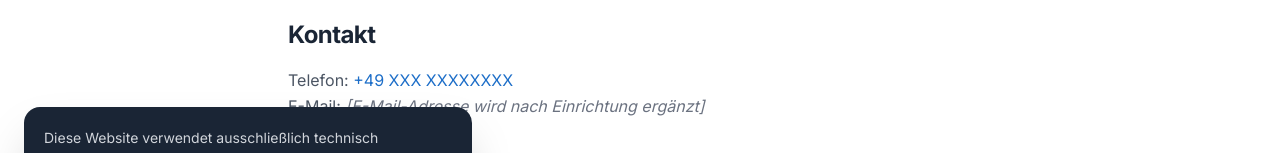
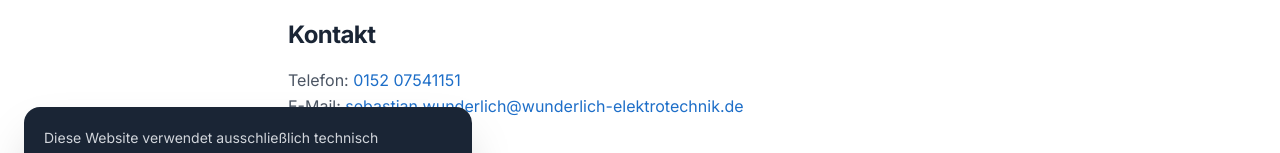
Before and after one commit to ElektroWunder/wunderlich-elektrotechnik, a Next.js app: page /impressum in a window 1280 px wide. Shown: the part 503-656 px from the top of the page. Built offline with nearby package versions, Linux system fonts and the light colour scheme; no server answers.

Commit message:
Impressum & Über uns: E-Mail und Telefon eingetragen
Co-Authored-By: Claude Sonnet 4.6 <noreply@anthropic.com>

```diff
--- a/app/impressum/page.tsx
+++ b/app/impressum/page.tsx
@@ -28,8 +28,8 @@ export default function ImpressumPage() {
           <section>
             <h2>Kontakt</h2>
             <p>
-              Telefon: <a href="tel:+49XXXXXXXXXX" className="text-accent">+49 XXX XXXXXXXX</a><br />
-              E-Mail: <span className="text-gray-500 italic">[E-Mail-Adresse wird nach Einrichtung ergänzt]</span>
+              Telefon: <a href="tel:+4915207541151" className="text-accent">0152 07541151</a><br />
+              E-Mail: <a href="mailto:sebastian.wunderlich@wunderlich-elektrotechnik.de" className="text-accent">sebastian.wunderlich@wunderlich-elektrotechnik.de</a>
             </p>
           </section>
 
--- a/app/ueber-mich/page.tsx
+++ b/app/ueber-mich/page.tsx
@@ -99,6 +99,13 @@ export default function UeberMichPage() {
                 Unser Schwerpunkt liegt in <strong>Witten und dem näheren Umkreis</strong>.
                 Bei Fragen zur Anfahrt sprechen Sie uns einfach kurz an.
               </p>
+
+              <h2>Direktkontakt</h2>
+              <p>
+                <a href="mailto:sebastian.wunderlich@wunderlich-elektrotechnik.de" className="text-accent hover:underline">
+                  sebastian.wunderlich@wunderlich-elektrotechnik.de
+                </a>
+              </p>
             </div>
           </div>
         </div>
```
